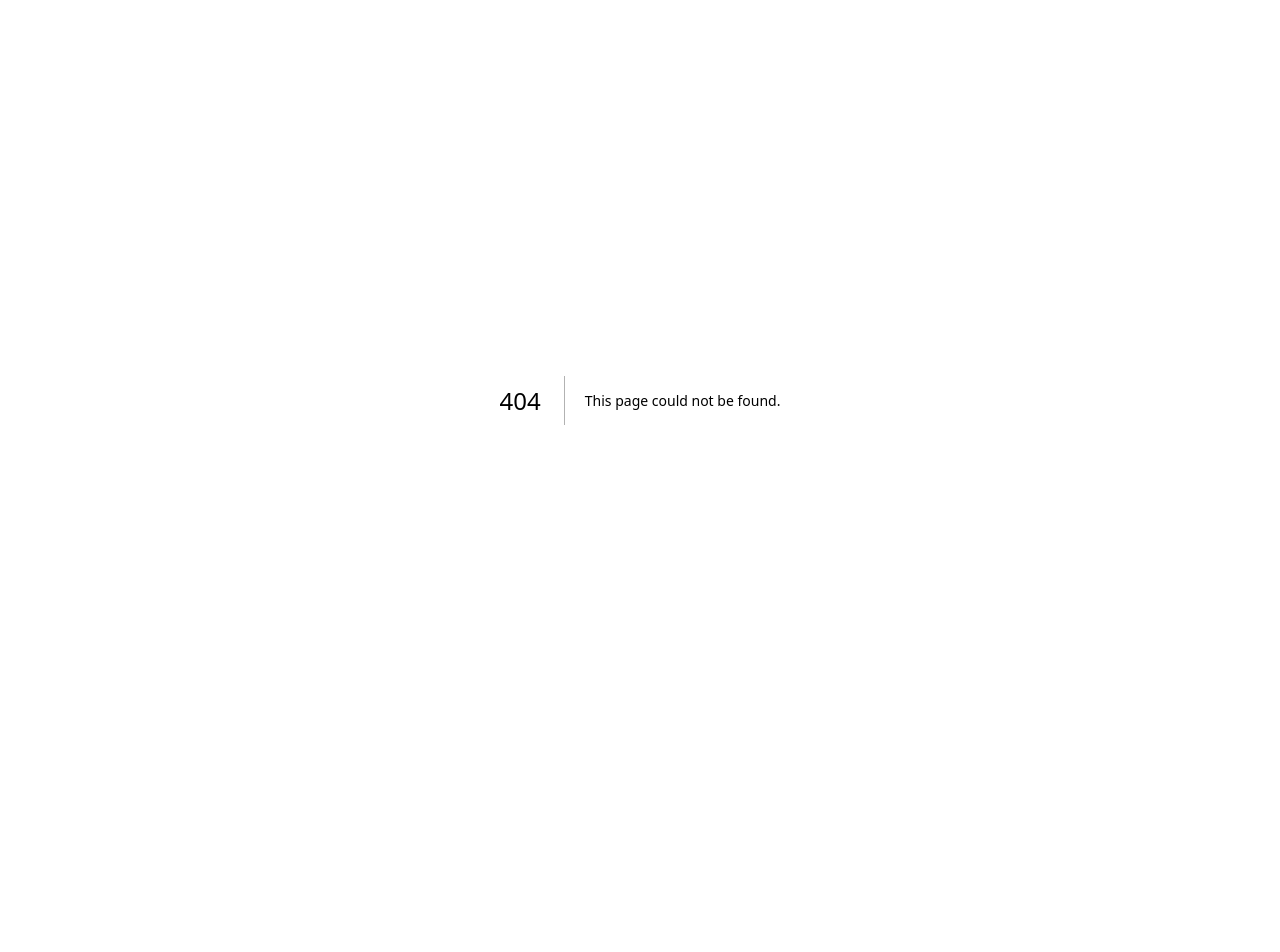
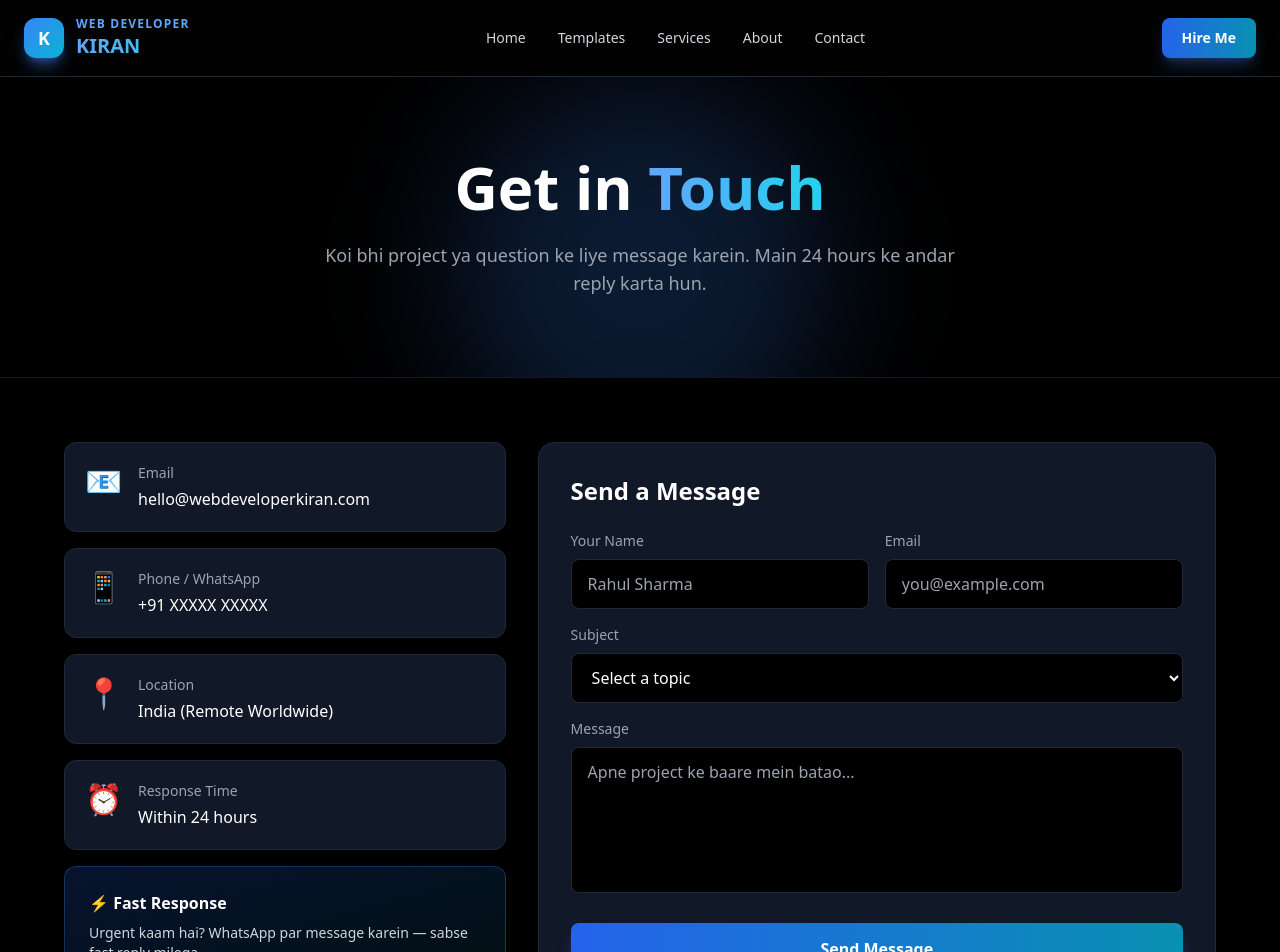
Before and after one commit to Mrkiranind/WEB-DEVELOPER-KIRAN, a Next.js app: page /contact in a window 1280 px wide. Before the commit this address had no page. Shown: the top 952 px of the page. Before the commit the page ends 800 px from the top, so only its background shows below. Built offline with nearby package versions, Linux system fonts and the light colour scheme.

Commit message:
Add contact page with form and contact info

```diff
--- /dev/null
+++ b/src/app/contact/page.js
@@ -0,0 +1,141 @@
+"use client";
+
+import { useState } from "react";
+import Navbar from "@/components/Navbar";
+import Footer from "@/components/Footer";
+
+export default function ContactPage() {
+  const [form, setForm] = useState({ name: "", email: "", subject: "", message: "" });
+  const [submitted, setSubmitted] = useState(false);
+
+  const handleSubmit = (e) => {
+    e.preventDefault();
+    setSubmitted(true);
+    setTimeout(() => {
+      setSubmitted(false);
+      setForm({ name: "", email: "", subject: "", message: "" });
+    }, 3000);
+  };
+
+  const contactInfo = [
+    { icon: "📧", label: "Email", value: "hello@webdeveloperkiran.com" },
+    { icon: "📱", label: "Phone / WhatsApp", value: "+91 XXXXX XXXXX" },
+    { icon: "📍", label: "Location", value: "India (Remote Worldwide)" },
+    { icon: "⏰", label: "Response Time", value: "Within 24 hours" },
+  ];
+
+  return (
+    <>
+      <Navbar />
+      <main className="min-h-screen bg-black text-white">
+        <section className="px-6 py-20 border-b border-gray-900 relative overflow-hidden">
+          <div className="absolute top-0 left-1/2 -translate-x-1/2 w-96 h-96 bg-blue-500/20 rounded-full blur-3xl"></div>
+          <div className="relative max-w-4xl mx-auto text-center">
+            <h1 className="text-4xl md:text-6xl font-bold mb-6">
+              Get in <span className="bg-gradient-to-r from-blue-400 to-cyan-400 bg-clip-text text-transparent">Touch</span>
+            </h1>
+            <p className="text-gray-400 text-lg max-w-2xl mx-auto">
+              Koi bhi project ya question ke liye message karein. Main 24 hours ke andar reply karta hun.
+            </p>
+          </div>
+        </section>
+
+        <section className="px-6 py-16">
+          <div className="max-w-6xl mx-auto grid lg:grid-cols-5 gap-8">
+            <div className="lg:col-span-2 space-y-4">
+              {contactInfo.map((c, i) => (
+                <div key={i} className="bg-gray-900 border border-gray-800 rounded-xl p-5 hover:border-blue-500/50 transition flex items-start gap-4">
+                  <div className="text-3xl">{c.icon}</div>
+                  <div>
+                    <p className="text-gray-400 text-sm mb-1">{c.label}</p>
+                    <p className="font-medium">{c.value}</p>
+                  </div>
+                </div>
+              ))}
+
+              <div className="bg-gradient-to-br from-blue-600/20 to-cyan-600/10 border border-blue-500/30 rounded-xl p-6">
+                <h3 className="font-bold mb-2">⚡ Fast Response</h3>
+                <p className="text-gray-300 text-sm">
+                  Urgent kaam hai? WhatsApp par message karein — sabse fast reply milega.
+                </p>
+              </div>
+            </div>
+
+            <div className="lg:col-span-3">
+              <form onSubmit={handleSubmit} className="bg-gray-900 border border-gray-800 rounded-2xl p-8">
+                <h2 className="text-2xl font-bold mb-6">Send a Message</h2>
+
+                <div className="grid md:grid-cols-2 gap-4 mb-4">
+                  <div>
+                    <label className="text-sm text-gray-400 mb-2 block">Your Name</label>
+                    <input
+                      type="text"
+                      required
+                      value={form.name}
+                      onChange={(e) => setForm({ ...form, name: e.target.value })}
+                      placeholder="Rahul Sharma"
+                      className="w-full bg-black border border-gray-800 focus:border-blue-500 outline-none px-4 py-3 rounded-lg transition"
+                    />
+                  </div>
+                  <div>
+                    <label className="text-sm text-gray-400 mb-2 block">Email</label>
+                    <input
+                      type="email"
+                      required
+                      value={form.email}
+                      onChange={(e) => setForm({ ...form, email: e.target.value })}
+                      placeholder="you@example.com"
+                      className="w-full bg-black border border-gray-800 focus:border-blue-500 outline-none px-4 py-3 rounded-lg transition"
+                    />
+                  </div>
+                </div>
+
+                <div className="mb-4">
+                  <label className="text-sm text-gray-400 mb-2 block">Subject</label>
+                  <select
+                    value={form.subject}
+                    onChange={(e) => setForm({ ...form, subject: e.target.value })}
+                    className="w-full bg-black border border-gray-800 focus:border-blue-500 outline-none px-4 py-3 rounded-lg transition"
+                  >
+                    <option value="">Select a topic</option>
+                    <option>Buy a Template</option>
+                    <option>Custom Website</option>
+                    <option>Bug Report</option>
+                    <option>Partnership</option>
+                    <option>Other</option>
+                  </select>
+                </div>
+
+                <div className="mb-6">
+                  <label className="text-sm text-gray-400 mb-2 block">Message</label>
+                  <textarea
+                    rows="5"
+                    required
+                    value={form.message}
+                    onChange={(e) => setForm({ ...form, message: e.target.value })}
+                    placeholder="Apne project ke baare mein batao..."
+                    className="w-full bg-black border border-gray-800 focus:border-blue-500 outline-none px-4 py-3 rounded-lg transition resize-none"
+                  ></textarea>
+                </div>
+
+                <button
+                  type="submit"
+                  className="w-full bg-gradient-to-r from-blue-600 to-cyan-600 hover:from-blue-700 hover:to-cyan-700 py-3.5 rounded-lg font-semibold transition shadow-lg shadow-blue-500/30"
+                >
+                  {submitted ? "✓ Message Sent!" : "Send Message"}
+                </button>
+
+                {submitted && (
+                  <p className="text-green-400 text-sm mt-4 text-center">
+                    Thank you! Main jaldi reply karunga.
+                  </p>
+                )}
+              </form>
+            </div>
+          </div>
+        </section>
+      </main>
+      <Footer />
+    </>
+  );
+}
```
